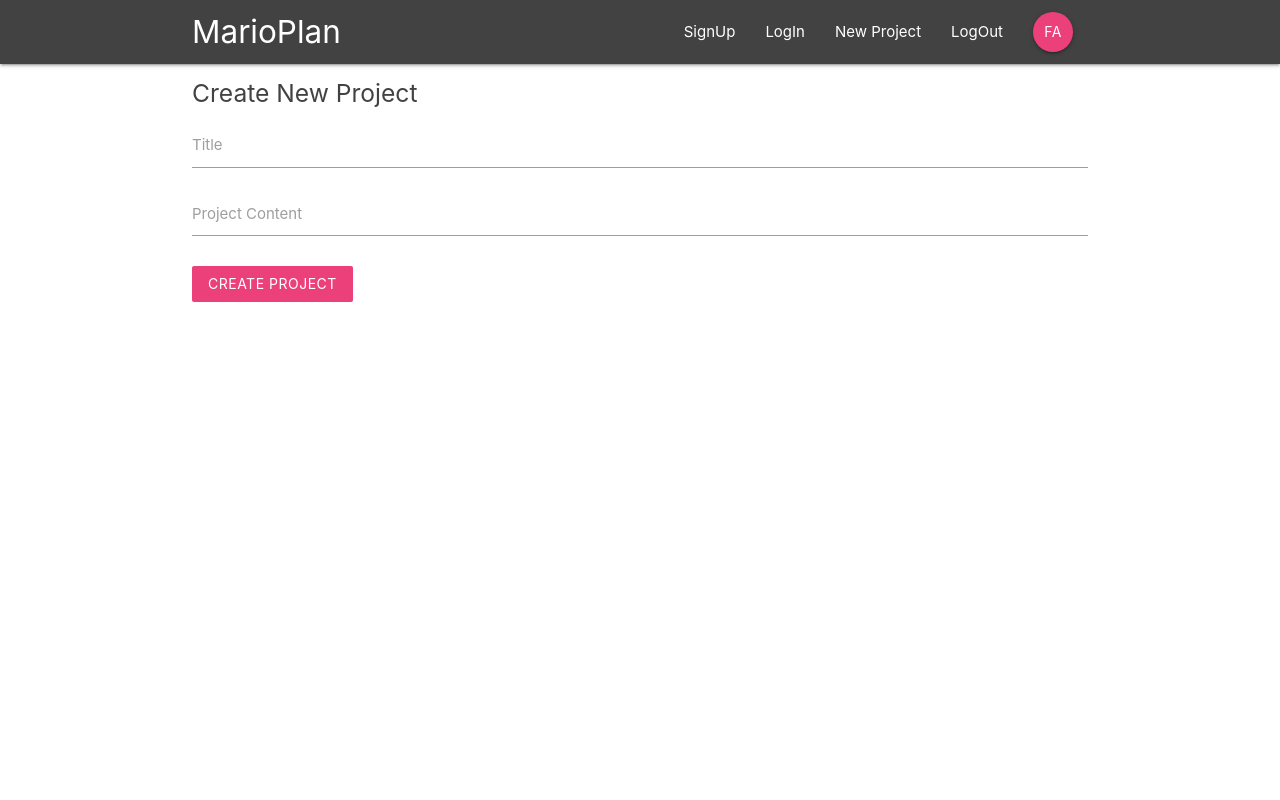
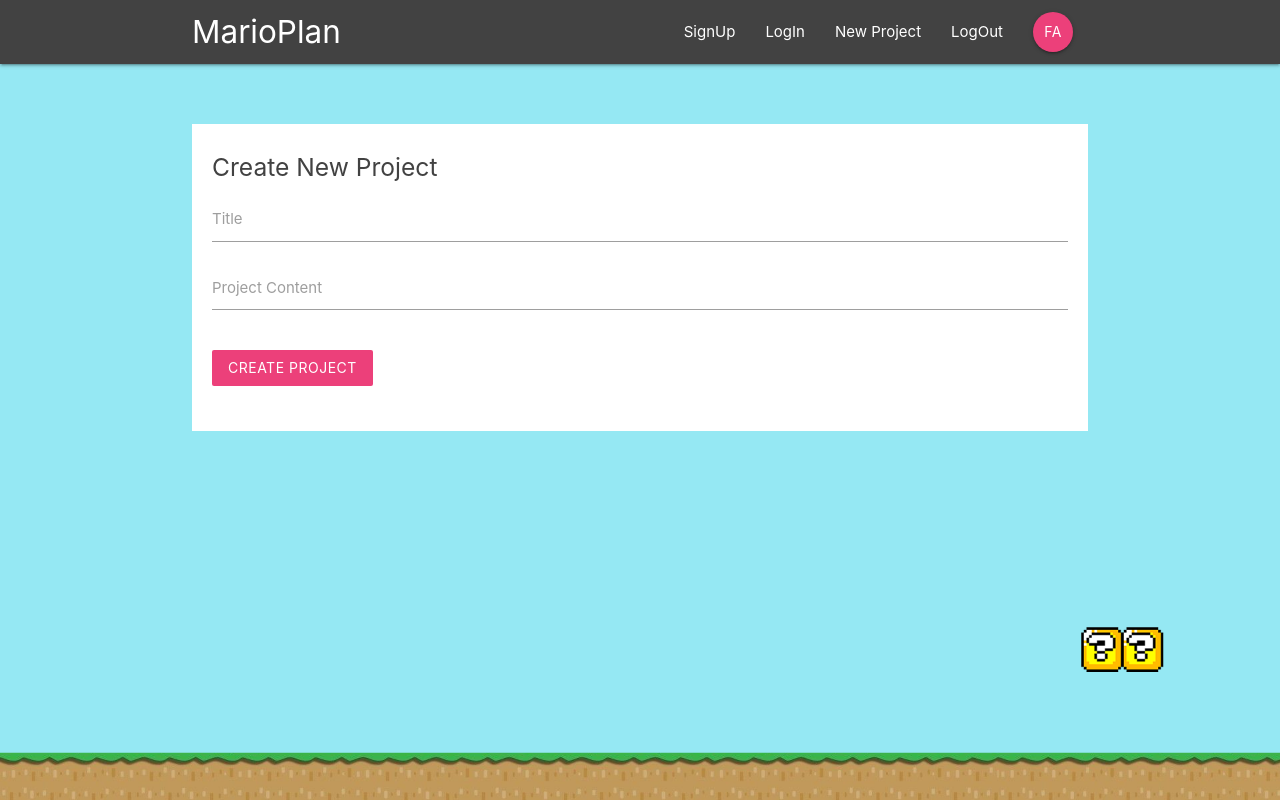
Before and after one commit to faiz276482/marioplan-project-planner, a React (Create React App) app: page /create in a window 1280 px wide. Built offline with nearby package versions, Linux system fonts and the light colour scheme.

Commit message:
CSS styling done on the already made ui

```diff
--- a/package.json
+++ b/package.json
@@ -6,6 +6,7 @@
     "@testing-library/jest-dom": "^5.12.0",
     "@testing-library/react": "^11.2.7",
     "@testing-library/user-event": "^12.8.3",
+    "node-sass": "^6.0.0",
     "react": "^17.0.2",
     "react-dom": "^17.0.2",
     "react-redux": "^7.2.4",
--- a/public/index.html
+++ b/public/index.html
@@ -33,6 +33,15 @@
       <script src="https://cdnjs.cloudflare.com/ajax/libs/materialize/1.0.0/js/materialize.min.js"></script>
     <title>React App</title>
   </head>
+  <style>
+  body{
+    background: url(/img/mario-bg.png) no-repeat;
+    background-size: 100%;
+    background-position: bottom;
+    background-color: #95e8f3;
+    min-height: 100%;
+  }
+  </style>
   <body>
     <noscript>You need to enable JavaScript to run this app.</noscript>
     <div id="root"></div>
--- a/src/index.css
+++ b/src/index.css
@@ -1,3 +1,7 @@
+html{
+  min-height:100%;
+}
+
 body {
   margin: 0;
   font-family: -apple-system, BlinkMacSystemFont, 'Segoe UI', 'Roboto', 'Oxygen',
@@ -11,3 +15,20 @@
   font-family: source-code-pro, Menlo, Monaco, Consolas, 'Courier New',
     monospace;
 }
+
+form{
+  padding: 20px;
+  margin-top: 60px;
+}
+
+form button, form h5{
+  margin: 10px 0;
+}
+
+input[type=text]:not(.browser-default):focus:not([readonly]),
+input[type=email]:not(.browser-default):focus:not([readonly]),
+input[type=password]:not(.browser-default):focus:not([readonly]),
+textarea.materialize-textarea:focus:not([readonly]){
+  border-color: #ec407a;
+  box-shadow: none;
+}
```
Also changed, not shown: public/img/mario-bg.png (added), 1 other file (tests, documents, lock files or other folders).
